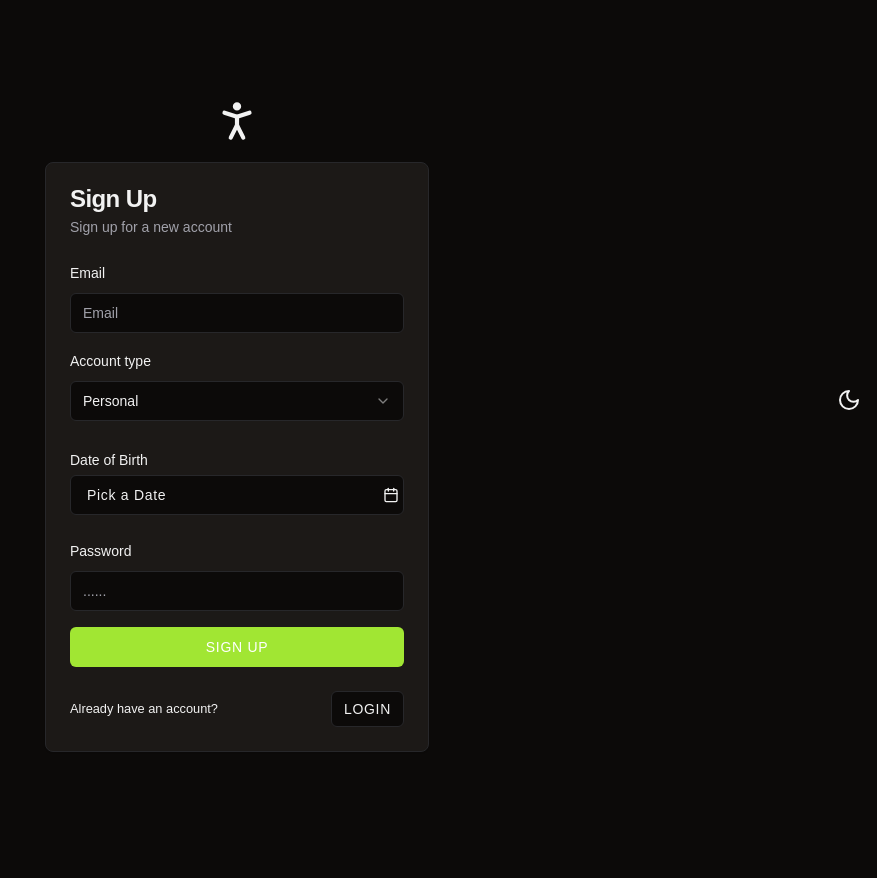
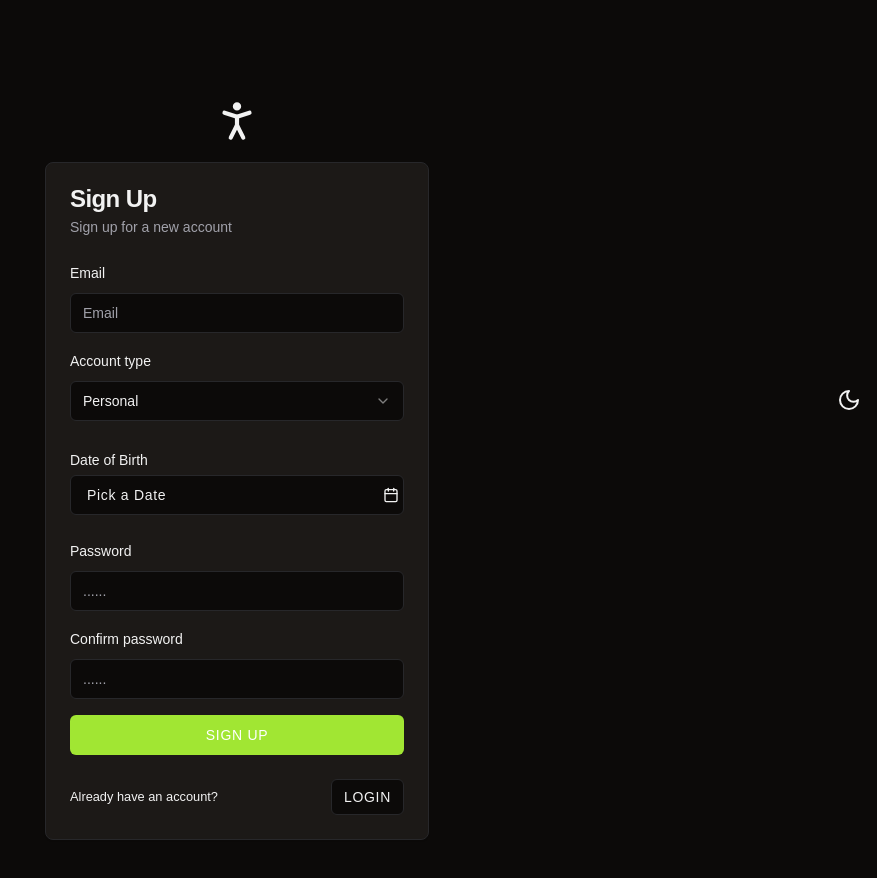
Before and after one commit to penn201500/shadcn-and-nextjs, a Next.js app: page /sign-up in a window 1280 px wide. Shown: the top 878 px of the page, without its empty margins (403-1280 px from the left). Before the commit the page ends 848 px from the top, so only its background shows below. Built offline with nearby package versions, Linux system fonts and the light colour scheme.

Commit message:
✨ Add password confirm field
true

```diff
--- a/app/(logged-out)/sign-up/page.tsx
+++ b/app/(logged-out)/sign-up/page.tsx
@@ -60,8 +60,17 @@ const formSchema = z
             .refine(password => {
                 return /^(?=.*[!@#$%^&*])(?=.*[0-9])(?=.*[a-z])(?=.*[A-Z]).*$/.test(password) // Password must contain at least one lowercase letter, one uppercase letter, one number, and one special character
             }, "Password must contain at least one lowercase letter, one uppercase letter, one number, and one special character."),
+        passwordConfirm: z.string(),
     })
     .superRefine((data, ctx) => {
+        if (data.password !== data.passwordConfirm) {
+            ctx.addIssue({
+                code: z.ZodIssueCode.custom,
+                path: ["passwordConfirm"],
+                message: "Passwords do not match",
+            })
+        }
+
         if (data.accountType === "company" && !data.companyName) {
             ctx.addIssue({
                 code: z.ZodIssueCode.custom,
@@ -268,6 +277,28 @@ export default function SignUpPage() {
                                     </FormItem>
                                 )}
                             />
+                            <FormField
+                                control={form.control}
+                                name="passwordConfirm"
+                                render={({ field: { onChange, value, ...field } }) => (
+                                    <FormItem>
+                                        <FormLabel>Confirm password</FormLabel>
+                                        <FormControl>
+                                            <Input
+                                                placeholder="......"
+                                                type="password"
+                                                value={value ?? ""} // Handle undefined case
+                                                onChange={e => {
+                                                    const val = e.target.value
+                                                    onChange(val)
+                                                }}
+                                                {...field}
+                                            />
+                                        </FormControl>
+                                        <FormMessage />
+                                    </FormItem>
+                                )}
+                            />
                             <Button type="submit">Sign Up</Button>
                         </form>
                     </Form>
```
